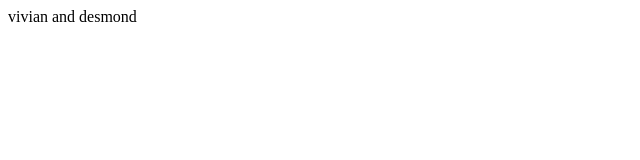
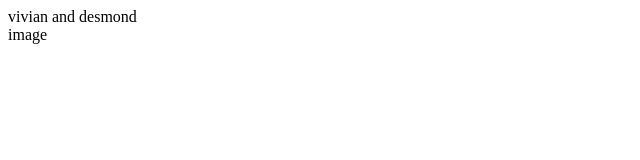
Before and after one commit to jemutakiplagat/VIVIANDESMOND, a plain HTML site: page index.html in a window 1280 px wide. Shown: the full height of the page, 0-640 px from the left. Drawn offline with Linux system fonts and the light colour scheme.

Commit message:
desmond commit

```diff
--- a/index.html
+++ b/index.html
@@ -8,5 +8,6 @@
 </head>
 <body>
   <main id="tittle">vivian and desmond</main>
+  <div id="img-div">image</div>
 </body>
 </html>
```
